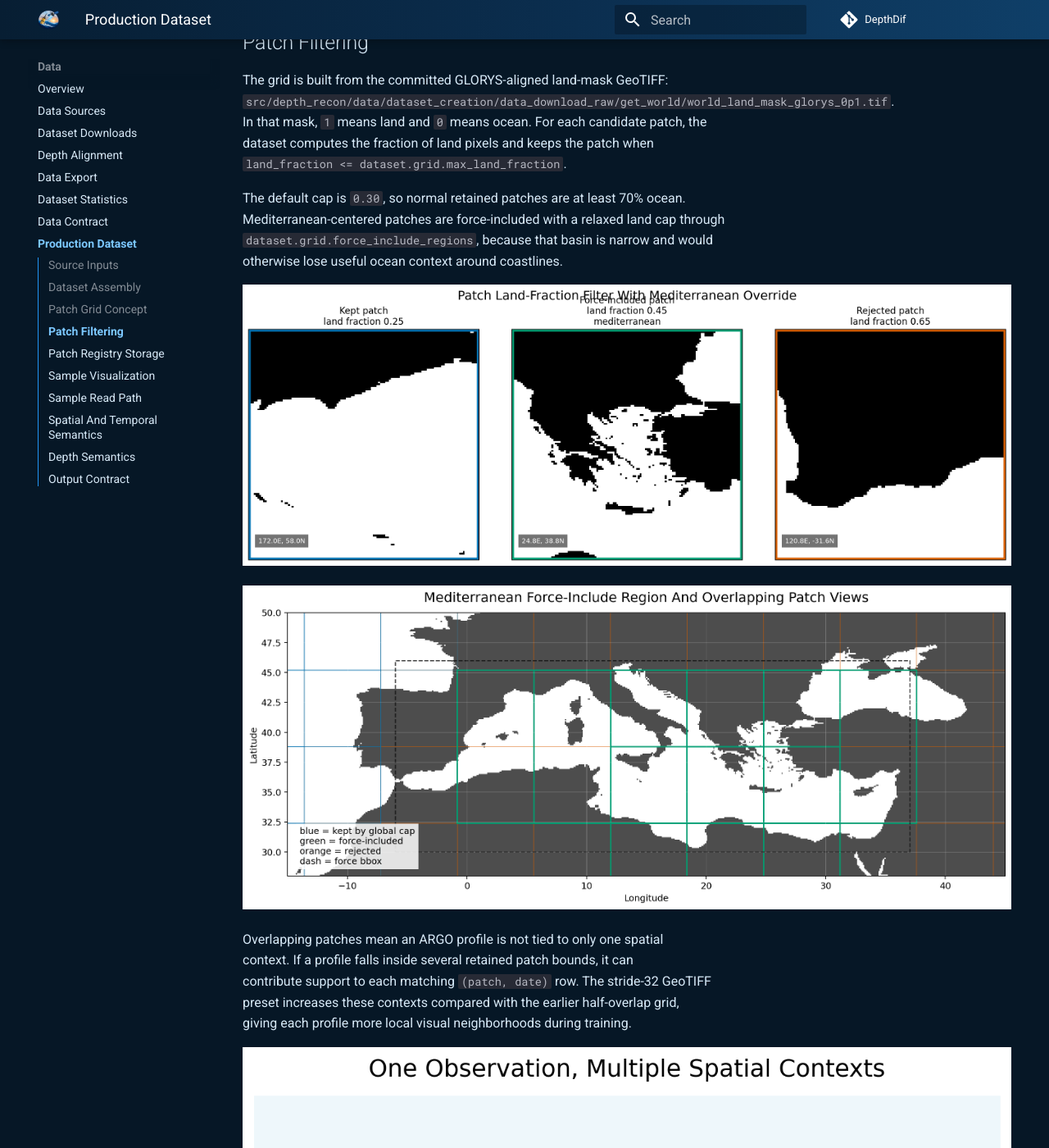
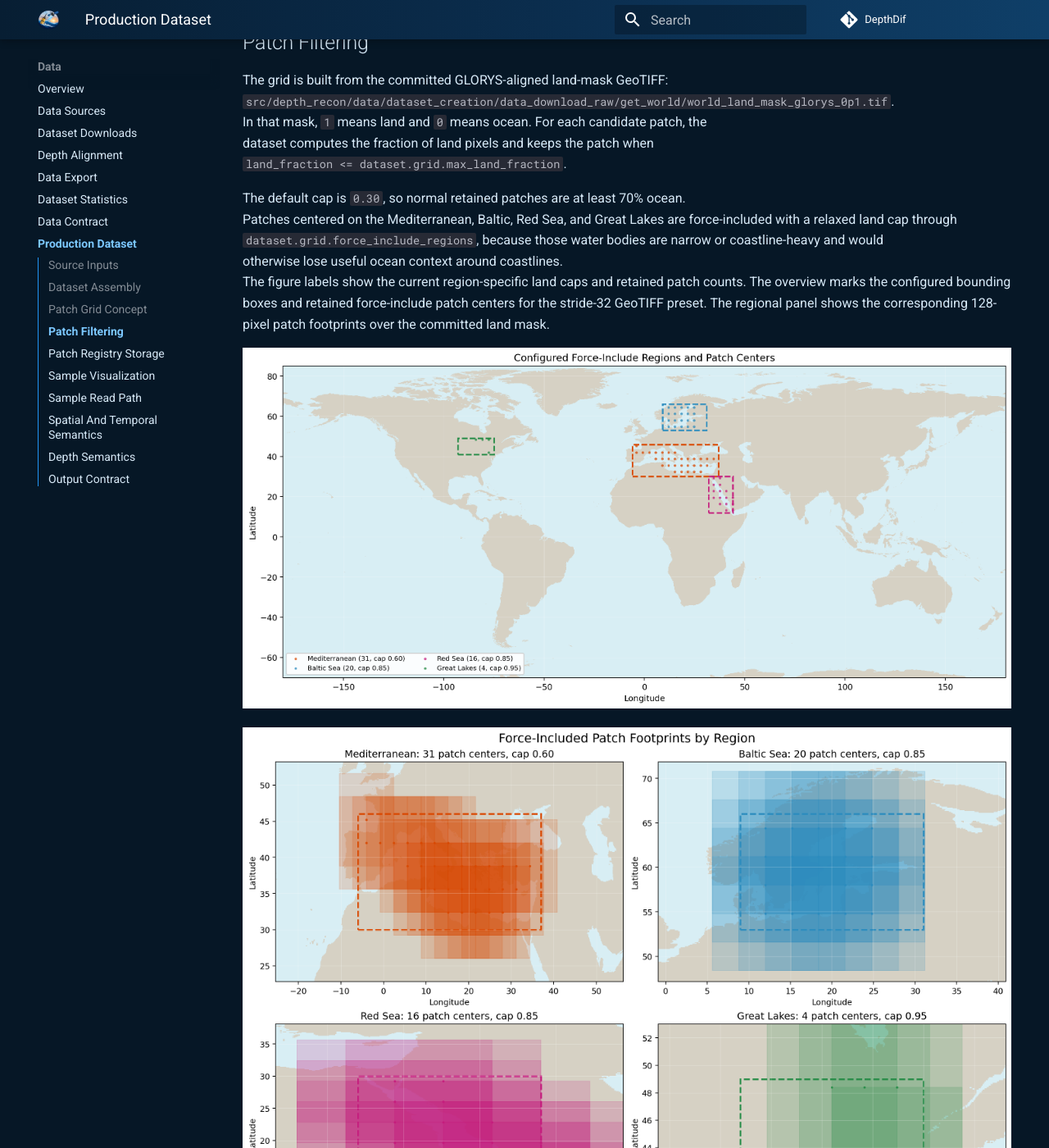
Before and after one commit to simon-donike/DepthDif, an MkDocs documentation site: the page built from docs/production-datasets.md, in a window 1280 px wide and 1400 px high, scrolled down 2085 px. Shown: the whole window at 82% size. Built offline with MkDocs 1.6.1 and Material for MkDocs 9.7.7, drawn with Linux system fonts in a browser that asks for light colours; comment, search, counter and statistics services are not loaded; some of the changed text lies outside the part shown.

Commit message:
more force include regions

```diff
--- a/docs/globe/index.html
+++ b/docs/globe/index.html
@@ -28,7 +28,7 @@
                 DepthDif
               </h1>
               <p id="globe-page-description" class="standalone-globe-header__text">
-                Densifies deep sea measurements using diffusion.
+                Densifying ocean variables based on sparse ARGO submarine measurements.
               </p>
             </div>
             <a class="standalone-globe-back-link" href="../">Back to Docs</a>
--- a/docs/javascripts/cesium-globe.js
+++ b/docs/javascripts/cesium-globe.js
@@ -267,10 +267,10 @@
       : "";
     const titleText = compactWeekLabel ? "DepthDif " + compactWeekLabel : "DepthDif";
     const descriptionText = selectedDateParts
-      ? "Densifies deep sea measurements using diffusion. This 3D globe shows the export for ISO week " +
+      ? "Densifying ocean variables based on sparse ARGO submarine measurements.\nShowing ISO week " +
         weekLabel +
-        (selectedDateParts.dateLabel ? ", selected date " + selectedDateParts.dateLabel + "." : ".")
-      : "Densifies deep sea measurements using diffusion.";
+        "."
+      : "Densifying ocean variables based on sparse ARGO submarine measurements.";
 
     document.title = compactWeekLabel ? titleText + " Globe" : "DepthDif Globe";
     const metaDescription = document.querySelector('meta[name="description"]');
--- a/docs/production-datasets.md
+++ b/docs/production-datasets.md
@@ -62,9 +62,17 @@ dataset computes the fraction of land pixels and keeps the patch when
 `land_fraction <= dataset.grid.max_land_fraction`.
 
 The default cap is `0.30`, so normal retained patches are at least 70% ocean.
-Mediterranean-centered patches are force-included with a relaxed land cap through
-`dataset.grid.force_include_regions`, because that basin is narrow and would
+Patches centered on the Mediterranean, Baltic, Red Sea, and Great Lakes are force-included with a relaxed land cap through
+`dataset.grid.force_include_regions`, because those water bodies are narrow or coastline-heavy and would
 otherwise lose useful ocean context around coastlines.
+The figure labels show the current region-specific land caps and retained patch counts.
+The overview marks the configured bounding boxes and retained force-include patch centers for
+the stride-32 GeoTIFF preset. The regional panel shows the corresponding 128-pixel
+patch footprints over the committed land mask.
+
+![Force-include region overview](assets/data/patch_grid/force_include_regions_overview.png)
+
+![Force-included patch footprints by region](assets/data/patch_grid/force_include_regions_detail.png)
 
 ![Land fraction filter examples](assets/data/patch_grid/land_fraction_filter_examples.png)
 
@@ -119,8 +127,8 @@ masks.
   require `split.val_year`.
 - `dataset.grid.max_land_fraction` filters land-heavy patches from the
   committed GLORYS-aligned world mask.
-- `dataset.grid.force_include_regions` keeps Mediterranean-centered patches up
-  to a relaxed land fraction so the training registry retains that basin.
+- `dataset.grid.force_include_regions` keeps patches centered on the Mediterranean, Baltic, Red Sea, and Great Lakes up
+  to a relaxed land fraction so the training registry retains those water bodies.
 - `dataset.sampling.temporal_window_days` controls the centered ARGO profile
   search window for each patch date.
 - `dataset.selection.require_argo_for_train` and
--- a/docs/stylesheets/globe.css
+++ b/docs/stylesheets/globe.css
@@ -78,6 +78,7 @@
   margin: 0;
   max-width: 54rem;
   color: rgba(215, 233, 247, 0.82);
+  white-space: pre-line;
 }
 
 .standalone-globe-back-link {
```
Also changed, not shown: docs/settings.md (+1 -1 lines), src/depth_recon/configs/px_space/data_ostia_argo_geotiff.yaml (+18 -0 lines), src/depth_recon/configs/px_space/data_ostia_argo_geotiff_full_glorys_argo.yaml (+18 -0 lines), src/depth_recon/configs/px_space/data_ostia_argo_netcdf.yaml (+18 -0 lines), docs/assets/data/patch_grid/force_include_regions_detail.png (added), docs/assets/data/patch_grid/force_include_regions_overview.png (added), 4 other files.
